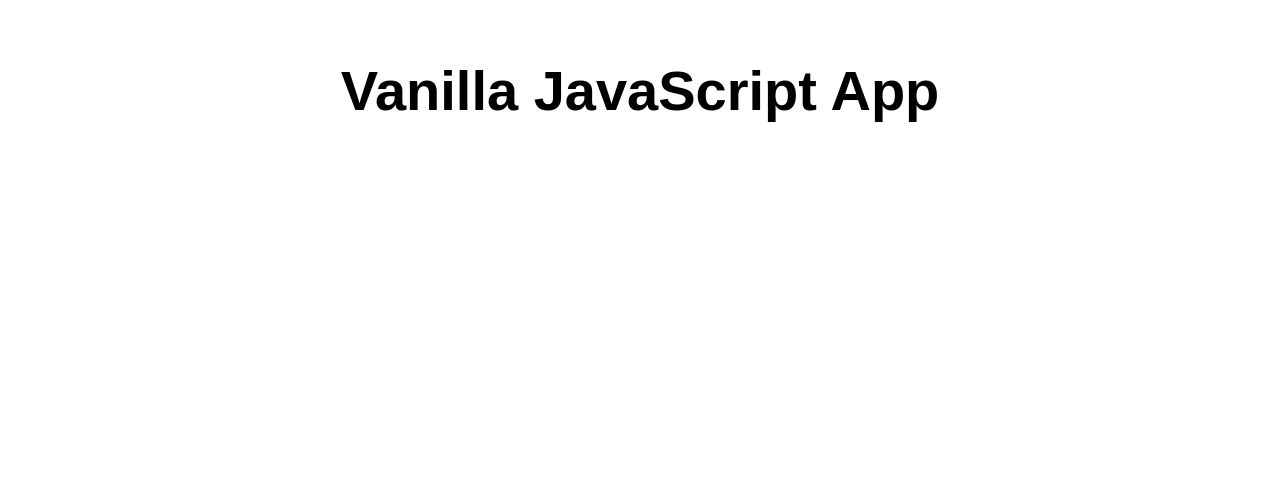
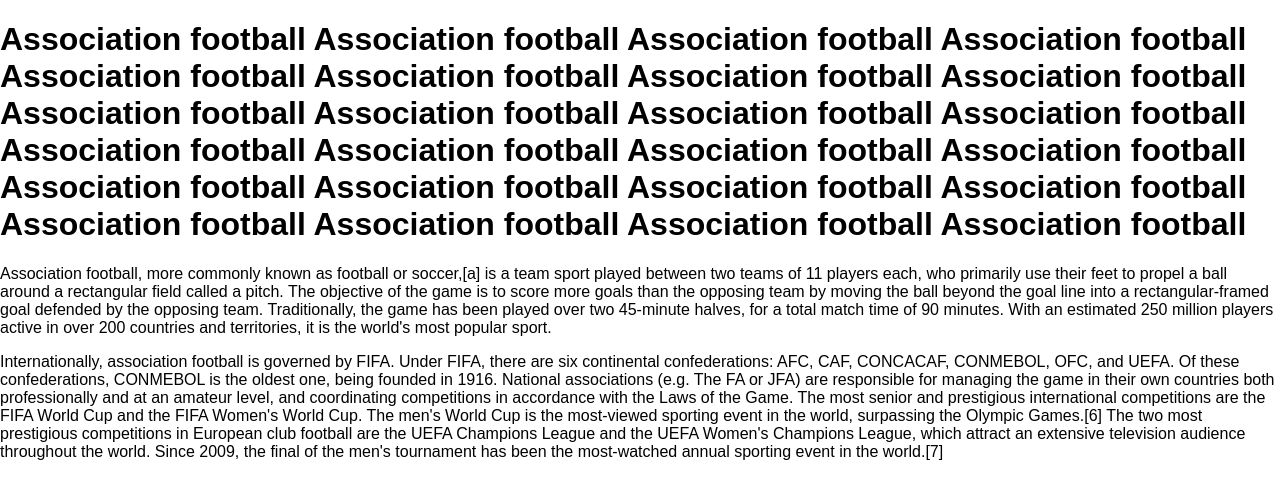
Before and after one commit to mattkol/static-web-app-for-testing, a website: page src/index.html in a window 1280 px wide. Drawn offline with Linux system fonts and the light colour scheme.

Commit message:
Add files via upload

```diff
--- a/src/index.html
+++ b/src/index.html
@@ -1,17 +1,23 @@
 <!DOCTYPE html>
-<html lang="en">
 
+<html>
 <head>
-  <meta charset="UTF-8">
-  <meta name="viewport" content="width=device-width, initial-scale=1.0">
-  <link rel="stylesheet" href="styles.css">
-  <title>Vanilla JavaScript App</title>
+  <meta http-equiv="Content-Type" content="text/html; charset=utf-8"/>
+  <title>Hey I am a friendly AI bot. This message is generated through AI for prompt on asking about what I do for a living and what I do for fun. If you want to learn more, please click on the citation links Hey I am a friendly AI bot. This message is generated through AI for prompt on asking about what I do for a living and what I do for fun. If you want to learn more, please click on the citation links. AI for prompt on asking about what I do for a living and what I do for fun. If you want to learn more.</title>
+  <LINK href="styles.css" rel="stylesheet" type="text/css">
 </head>
 
 <body>
-  <main>
-    <h1>Vanilla JavaScript App</h1>
-  </main>
+
+<h1>Association football Association football Association football Association football Association football Association football Association football Association football Association football Association football Association football Association football Association football Association football Association football Association football Association football Association football Association football Association football Association football Association football Association football Association football</h1>
+
+<!-- Feel free to change this text here -->
+<p>
+  Association football, more commonly known as football or soccer,[a] is a team sport played between two teams of 11 players each, who primarily use their feet to propel a ball around a rectangular field called a pitch. The objective of the game is to score more goals than the opposing team by moving the ball beyond the goal line into a rectangular-framed goal defended by the opposing team. Traditionally, the game has been played over two 45-minute halves, for a total match time of 90 minutes. With an estimated 250 million players active in over 200 countries and territories, it is the world's most popular sport.
+</p>
+<p>
+  Internationally, association football is governed by FIFA. Under FIFA, there are six continental confederations: AFC, CAF, CONCACAF, CONMEBOL, OFC, and UEFA. Of these confederations, CONMEBOL is the oldest one, being founded in 1916. National associations (e.g. The FA or JFA) are responsible for managing the game in their own countries both professionally and at an amateur level, and coordinating competitions in accordance with the Laws of the Game. The most senior and prestigious international competitions are the FIFA World Cup and the FIFA Women's World Cup. The men's World Cup is the most-viewed sporting event in the world, surpassing the Olympic Games.[6] The two most prestigious competitions in European club football are the UEFA Champions League and the UEFA Women's Champions League, which attract an extensive television audience throughout the world. Since 2009, the final of the men's tournament has been the most-watched annual sporting event in the world.[7]
+</p>
+
 </body>
-
 </html>
```
